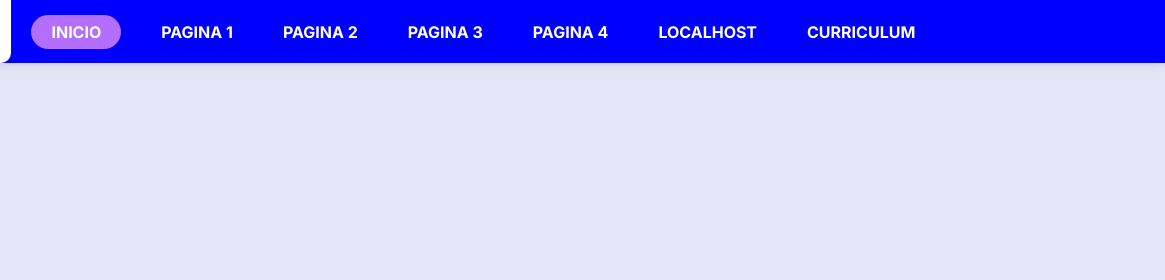
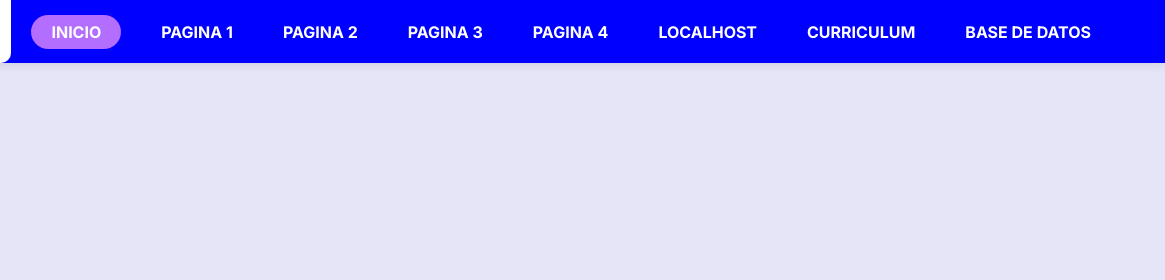
Before and after one commit to chifuchi/paginaweb0, a plain HTML site: page index.html in a window 1280 px wide. Shown: the top 280 px of the page, 115-1280 px from the left. Drawn offline with Linux system fonts and the light colour scheme.

Commit message:
Update index.html

```diff
--- a/index.html
+++ b/index.html
@@ -35,6 +35,7 @@
                 <a href="https://chifuchi.github.io/pagina-web-minimalista/" class="menu-item">PAGINA 4</a>
                 <a href="https://chifuchi.github.io/localhost/" class="menu-item">LOCALHOST</a>
                 <a href="https://chifuchi.github.io/curriculum/" class="menu-item">CURRICULUM</a>
+                <a href="https://lui.wuaze.com/" class="menu-item">BASE DE DATOS</a>
             </div>
         </div>
     </nav>
```
